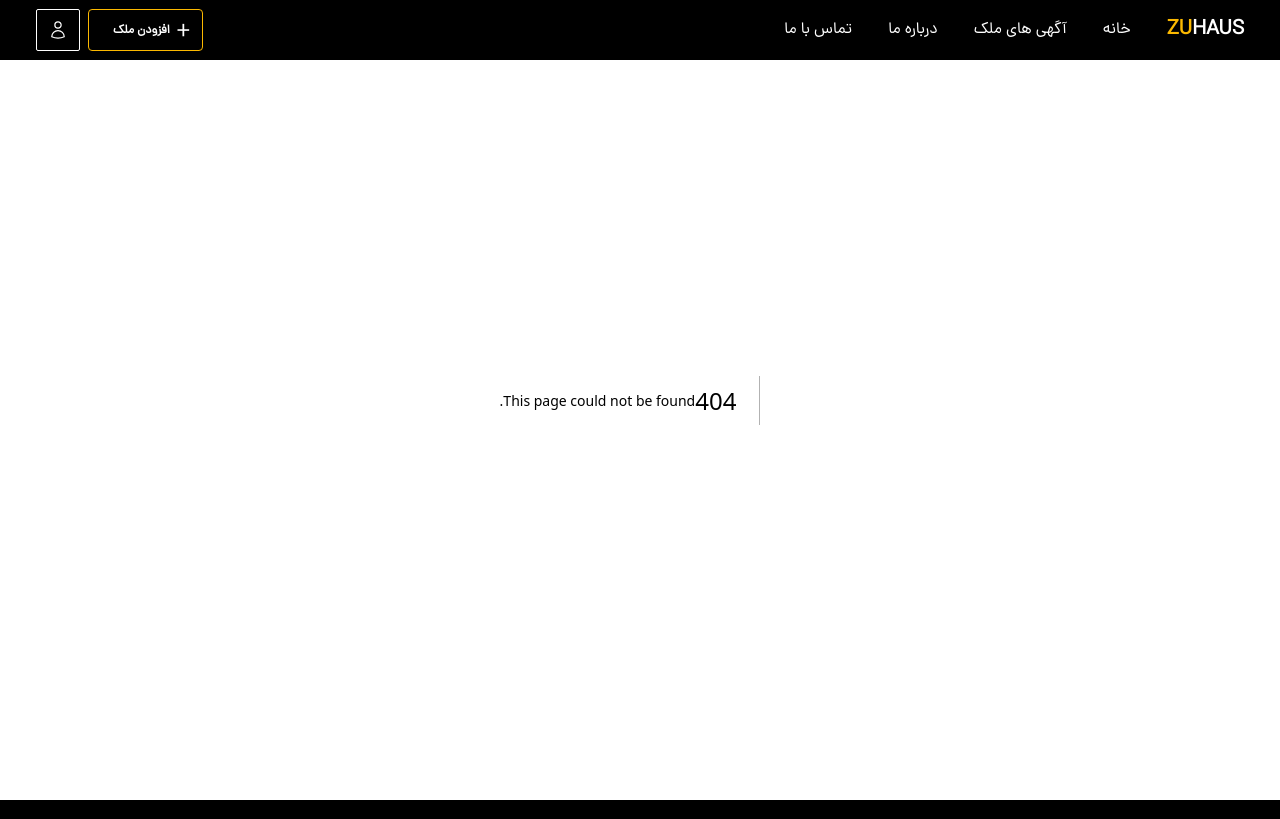
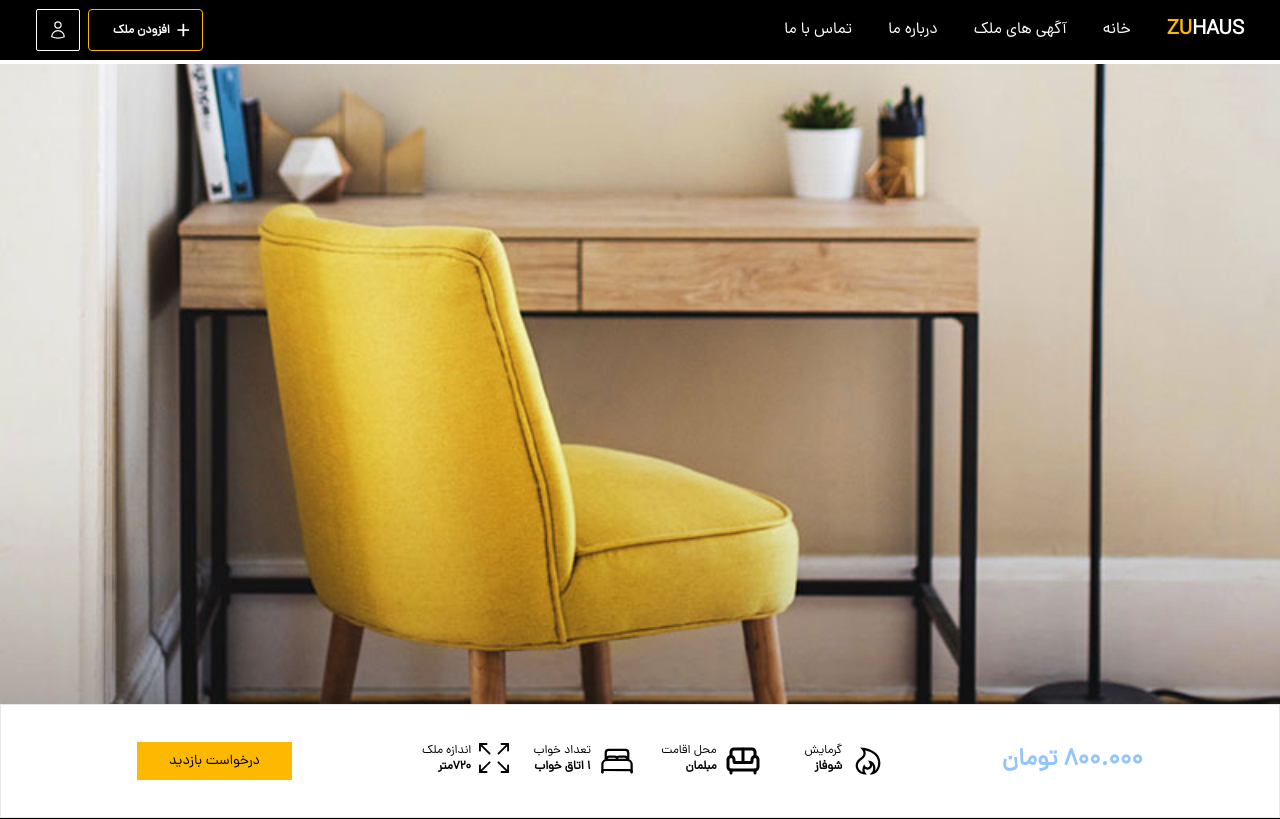
Before and after one commit to amiralizadde/Next-Estate, a Next.js app: page /states/1 in a window 1280 px wide. Before the commit this address had no page. Shown: the top 819 px of the page. Built offline with nearby package versions, Linux system fonts and the light colour scheme.

Commit message:
add detailHome page

```diff
--- a/package.json
+++ b/package.json
@@ -22,6 +22,7 @@
     "react": "^18",
     "react-checkbox-group": "^4.0.1",
     "react-dom": "^18",
+    "react-icons": "^5.0.1",
     "react-range-slider-input": "^3.0.7",
     "swiper": "^11.0.5"
   },
--- /dev/null
+++ b/pages/states/[id].js
@@ -0,0 +1,72 @@
+import React from "react";
+import { LiaHotjar } from "react-icons/lia";
+import { LuSofa } from "react-icons/lu";
+import { IoBedOutline } from "react-icons/io5";
+import { SlSizeFullscreen } from "react-icons/sl";
+
+const DetailsHome = () => {
+  return (
+    <div className="mt-16 ">
+      {/* images home */}
+      <header className="">
+        <div className="">
+          <img
+            src="/homeImage/house5.jpg"
+            alt=""
+            className="w-full h-[80vh] object-cover"
+          />
+        </div>
+      </header>
+
+      <section>
+        <div className="px-8  border">
+          {/* general Information */}
+          <div className="my-5 lg:flex lg:items-center lg:justify-evenly">
+            <p className="text-2xl text-blue-300 font-bold my-5">
+              800.000 تومان
+            </p>
+
+            <div className="child:my-4 grid xs:grid-cols-2 lg:grid-cols-4 lg:child:mx-3 ">
+
+              <div className="flex">
+                <LiaHotjar className="text-4xl " />
+                <p className="flex flex-col ms-2">
+                  <span className="text-xs"> گرمایش </span>
+                  <span className="text-xs font-bold"> شوفاز </span>
+                </p>
+              </div>
+
+              <div className="flex">
+                <LuSofa className="text-4xl " />
+                <p className="flex flex-col ms-2">
+                  <span className="text-xs"> محل اقامت </span>
+                  <span className="text-xs font-bold"> مبلمان </span>
+                </p>
+              </div>
+              <div className="flex">
+                <IoBedOutline className="text-4xl " />
+                <p className="flex flex-col ms-2">
+                  <span className="text-xs"> تعداد خواب </span>
+                  <span className="text-xs font-bold"> 1 اتاق خواب </span>
+                </p>
+              </div>
+              <div className="flex">
+                <SlSizeFullscreen className="text-3xl " />
+                <p className="flex flex-col ms-2">
+                  <span className="text-xs"> اندازه ملک </span>
+                  <span className="text-xs font-bold"> 720متر </span>
+                </p>
+              </div>
+
+            </div>
+            <button className="pt-[10px] px-8 pb-2 text-sm  bg-yellow-100">
+              درخواست بازدید
+            </button>
+          </div>
+        </div>
+      </section>
+    </div>
+  );
+};
+
+export default DetailsHome;
```
Also changed, not shown: 1 other file (tests, documents, lock files or other folders).
